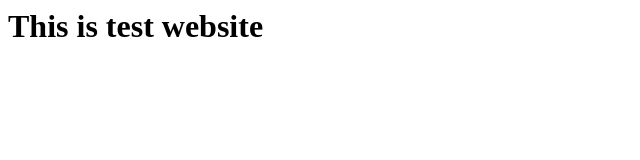
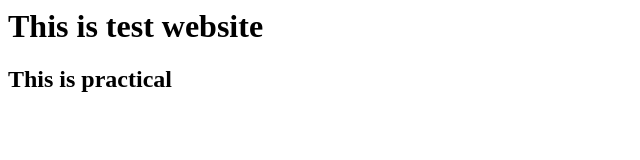
Before and after one commit to prashantwarke/webtest, a plain HTML site: page index.html in a window 1280 px wide. Shown: the whole page, without its empty margins (0-640 px from the left). Drawn offline with Linux system fonts and the light colour scheme.

Commit message:
Added index.html

```diff
--- a/index.html
+++ b/index.html
@@ -1 +1,2 @@
 <h1>This is test website</h1>
+<h2>This is practical</h2>
```
